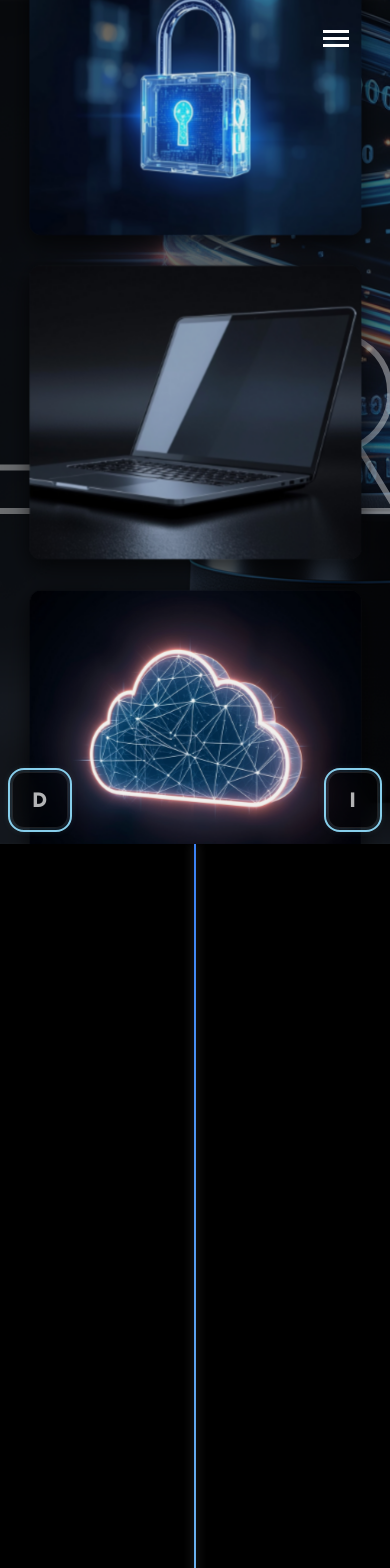
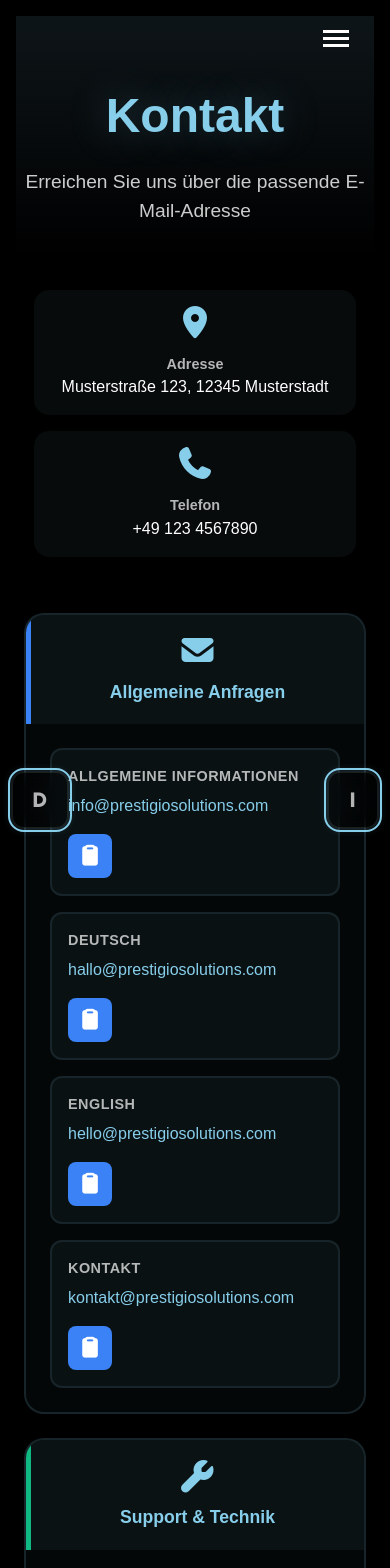
Before and after one commit to KristianPejic/PrestigioSolutions, an Angular app: page /kontakt in a window 390 px wide. Shown: the top 1568 px of the page. Built offline with nearby package versions, Linux system fonts and the light colour scheme.

Commit message:
feat/style: Styling our Kontakt Subsite,adding FA-Free Icons

```diff
--- a/angular.json
+++ b/angular.json
@@ -26,7 +26,8 @@
               }
             ],
             "styles": [
-              "src/styles.css"
+              "src/styles.css",
+              "node_modules/@fortawesome/fontawesome-free/css/all.min.css"
             ]
           },
           "configurations": {
--- a/package.json
+++ b/package.json
@@ -28,6 +28,7 @@
     "@angular/forms": "^20.3.0",
     "@angular/platform-browser": "^20.3.0",
     "@angular/router": "^20.3.0",
+    "@fortawesome/fontawesome-free": "^7.1.0",
     "rxjs": "~7.8.0",
     "three": "^0.180.0",
     "tslib": "^2.3.0",
--- a/src/app/app.html
+++ b/src/app/app.html
@@ -1,29 +1,8 @@
-<!-- Main App Container -->
-<div class="app-container">
+<!-- Router Outlet for all pages -->
+<router-outlet></router-outlet>
 
-  <!-- Hero Section (includes tile animation) -->
-  <app-hero (tileAnimationComplete)="onTileAnimationComplete()"></app-hero>
-
-  <!-- Wer Wir Sind Section (Large Text Section) -->
-  <app-wer-wir-sind (lineExtended)="onLineExtended($event)"></app-wer-wir-sind>
-
-  <!-- Image Reveal Section - Now with layout transformation -->
-  <app-image-reveal
-    [isLineExtended]="isLineExtended"
-    [leftLineConnected]="leftLineConnected"
-    [rightLineConnected]="rightLineConnected"
-    [imageSrc]="'assets/images/hero-section-slider/Pixabay/sonstiges/Earth.png'"
-    [imageAlt]="'Prestigio Solutions Team'"
-    (imageRevealed)="onImageRevealed()"
-    (layoutTransformed)="onLayoutTransformed()">
-  </app-image-reveal>
-
-  <app-short-services></app-short-services>
-
-</div>
-
-<!-- Sticky Navbar OUTSIDE app-container -->
+<!-- Sticky Navbar -->
 <app-navbar [showNavbar]="showNavbar"></app-navbar>
 
-<!-- Fixed Footer OUTSIDE app-container -->
+<!-- Fixed Footer -->
 <app-footer [showFooter]="showFooter"></app-footer>
--- a/src/app/app.ts
+++ b/src/app/app.ts
@@ -1,8 +1,5 @@
 import { Component, OnInit } from '@angular/core';
-import { HeroComponent } from './components/hero/hero';
-import { WerWirSindComponent } from './components/wer-wir-sind/wer-wir-sind';
-import { ImageRevealComponent } from './components/image-reveal/image-reveal';
-import { ShortServices } from './components/short-services/short-services';
+import { RouterOutlet } from '@angular/router';
 import { FooterComponent } from './components/footer/footer';
 import { NavbarComponent } from './components/navbar/navbar';
 
@@ -10,10 +7,7 @@
   selector: 'app-root',
   standalone: true,
   imports: [
-    HeroComponent,
-    WerWirSindComponent,
-    ImageRevealComponent,
-    ShortServices,
+    RouterOutlet,
     FooterComponent,
     NavbarComponent
   ],
@@ -22,12 +16,8 @@
 })
 export class AppComponent implements OnInit {
   title = 'PrestigioSolutions';
-  isLineExtended = false;
-  leftLineConnected = false;
-  rightLineConnected = false;
-  showFooter = false;
-  showNavbar = false;
-  private hasAnimationCompleted = false;
+  showFooter = true;
+  showNavbar = true;
 
   ngOnInit(): void {
     this.scrollToTop();
@@ -40,34 +30,4 @@
       document.body.scrollTop = 0;
     }
   }
-
-  onLineExtended(extended: boolean): void {
-    this.isLineExtended = extended;
-    console.log('Line extended from wer-wir-sind:', extended);
-  }
-
-  onImageRevealed(): void {
-    console.log('Image revealed!');
-  }
-
-  onLayoutTransformed(): void {
-    console.log('Layout transformed - connecting additional lines');
-    // Connect the left and right lines after layout transforms
-    setTimeout(() => {
-      this.leftLineConnected = true;
-      this.rightLineConnected = true;
-      console.log('Left and right lines now connected');
-    }, 300);
-  }
-
-  onTileAnimationComplete(): void {
-    if (!this.hasAnimationCompleted) {
-      this.showFooter = true;
-      this.showNavbar = true;
-      this.hasAnimationCompleted = true;
-      console.log('Tile animation complete - showing footer and navbar (FIRST TIME)');
-    } else {
-      console.log('Tile animation complete - footer and navbar already shown');
-    }
-  }
 }
--- a/src/app/components/pages/kontakt/kontakt.css
+++ b/src/app/components/pages/kontakt/kontakt.css
@@ -1,20 +1,298 @@
-.page-container { min-height: 100vh; background: black; color: white; padding: 2rem; }
-    .hero-section { text-align: center; padding: 6rem 2rem 4rem; background: linear-gradient(180deg, rgba(135, 206, 235, 0.1), transparent); }
-    .page-title { font-size: clamp(3rem, 8vw, 6rem); font-weight: 800; color: #87CEEB; margin-bottom: 1rem; text-shadow: 0 0 40px rgba(135, 206, 235, 0.3); }
-    .page-subtitle { font-size: clamp(1.2rem, 3vw, 2rem); color: rgba(255, 255, 255, 0.8); font-weight: 300; }
-    .contact-content { max-width: 1200px; margin: 0 auto; padding: 4rem 2rem; display: grid; gap: 3rem; grid-template-columns: 1fr 1.5fr; }
-    .contact-info { display: flex; flex-direction: column; gap: 1.5rem; }
-    .info-card { background: rgba(135, 206, 235, 0.05); border: 2px solid rgba(135, 206, 235, 0.2); border-radius: 20px; padding: 2rem; text-align: center; transition: all 0.4s ease; }
-    .info-card:hover { background: rgba(135, 206, 235, 0.08); border-color: rgba(135, 206, 235, 0.4); transform: translateY(-5px); }
-    .icon { font-size: 3rem; margin-bottom: 1rem; }
-    .info-card h3 { color: #87CEEB; font-size: 1.5rem; margin-bottom: 0.5rem; }
-    .info-card p { color: rgba(255, 255, 255, 0.8); line-height: 1.6; }
-    .contact-form-container { background: rgba(135, 206, 235, 0.05); border: 2px solid rgba(135, 206, 235, 0.2); border-radius: 20px; padding: 2.5rem; }
-    .contact-form { display: flex; flex-direction: column; gap: 1.5rem; }
-    .form-group { display: flex; flex-direction: column; gap: 0.5rem; }
-    .form-group label { color: #87CEEB; font-weight: 600; font-size: 1.1rem; }
-    .form-group input, .form-group textarea { background: rgba(135, 206, 235, 0.05); border: 2px solid rgba(135, 206, 235, 0.2); border-radius: 10px; padding: 1rem; color: white; font-size: 1rem; transition: all 0.3s ease; }
-    .form-group input:focus, .form-group textarea:focus { outline: none; border-color: rgba(135, 206, 235, 0.6); background: rgba(135, 206, 235, 0.08); }
-    .submit-btn { background: linear-gradient(135deg, #3b82f6, #87CEEB); border: none; border-radius: 10px; padding: 1.2rem 2rem; color: white; font-size: 1.1rem; font-weight: 600; cursor: pointer; transition: all 0.3s ease; }
-    .submit-btn:hover { transform: translateY(-2px); box-shadow: 0 10px 30px rgba(135, 206, 235, 0.3); }
-    @media (max-width: 768px) { .hero-section { padding: 5rem 1rem 3rem; } .contact-content { grid-template-columns: 1fr; padding: 2rem 1rem; } }
+/* Page Container */
+.page-container {
+  min-height: 100vh;
+  background: #000;
+  color: #fff;
+  padding: 2rem;
+  font-family: Arial, sans-serif;
+}
+
+/* Hero Section */
+.hero-section {
+  text-align: center;
+  padding: 6rem 2rem 2rem;
+  background: linear-gradient(180deg, rgba(135, 206, 235, 0.1), transparent);
+}
+
+.page-title {
+  font-size: clamp(3rem, 8vw, 6rem);
+  font-weight: 800;
+  color: #87CEEB;
+  margin-bottom: 1rem;
+  text-shadow: 0 0 40px rgba(135, 206, 235, 0.3);
+}
+
+.page-subtitle {
+  font-size: clamp(1.2rem, 3vw, 2rem);
+  color: rgba(255, 255, 255, 0.8);
+  font-weight: 300;
+}
+
+/* Contact Info */
+.contact-info {
+  display: flex;
+  flex-wrap: wrap;
+  justify-content: center;
+  gap: 2rem;
+  margin: 2rem 0;
+}
+
+.contact-card {
+  display: flex;
+  align-items: center;
+  gap: 1rem;
+  background: rgba(135, 206, 235, 0.05);
+  border-radius: 15px;
+  padding: 1rem 1.5rem;
+  min-width: 250px;
+  transition: all 0.3s ease;
+}
+
+.contact-card:hover {
+  background: rgba(135, 206, 235, 0.1);
+  transform: translateY(-3px);
+}
+
+.contact-icon {
+  font-size: 2rem;
+  color: #87CEEB;
+}
+
+.contact-text {
+  display: flex;
+  flex-direction: column;
+}
+
+.contact-label {
+  font-weight: 600;
+  font-size: 0.9rem;
+  color: rgba(255, 255, 255, 0.7);
+}
+
+.contact-value {
+  font-weight: 500;
+  font-size: 1rem;
+  color: #fff;
+}
+
+/* Email Categories Grid */
+.email-categories {
+  max-width: 1400px;
+  margin: 0 auto;
+  padding: 3rem 2rem;
+  display: grid;
+  gap: 2rem;
+  grid-template-columns: repeat(auto-fit, minmax(320px, 1fr));
+}
+
+/* Large Screens: 2 columns */
+@media (min-width: 1024px) {
+  .email-categories {
+    grid-template-columns: repeat(2, 1fr);
+  }
+}
+
+/* Category Card */
+.category-card {
+  background: rgba(135, 206, 235, 0.03);
+  border: 2px solid rgba(135, 206, 235, 0.15);
+  border-radius: 20px;
+  overflow: hidden;
+  transition: all 0.4s ease;
+}
+
+.category-card:hover {
+  border-color: rgba(135, 206, 235, 0.3);
+  transform: translateY(-5px);
+  box-shadow: 0 10px 40px rgba(135, 206, 235, 0.15);
+}
+
+/* Category Header */
+.category-header {
+  padding: 2rem;
+  background: rgba(135, 206, 235, 0.05);
+  border-left: 5px solid #3b82f6;
+  display: flex;
+  align-items: center;
+  gap: 1rem;
+}
+
+.category-icon {
+  font-size: 2.5rem;
+  color: #87CEEB;
+}
+
+.category-title {
+  font-size: 1.6rem;
+  font-weight: 700;
+  color: #87CEEB;
+  margin: 0;
+}
+
+/* Email List */
+.email-list {
+  padding: 1.5rem;
+  display: flex;
+  flex-direction: column;
+  gap: 1rem;
+}
+
+/* Email Item */
+.email-item {
+  background: rgba(135, 206, 235, 0.05);
+  border: 2px solid rgba(135, 206, 235, 0.1);
+  border-radius: 12px;
+  padding: 1.2rem;
+  display: flex;
+  justify-content: space-between;
+  align-items: center;
+  gap: 1rem;
+  cursor: pointer;
+  transition: all 0.3s ease;
+}
+
+.email-item:hover {
+  background: rgba(135, 206, 235, 0.08);
+  border-color: rgba(135, 206, 235, 0.3);
+  transform: translateX(5px);
+}
+
+.email-content {
+  display: flex;
+  flex-direction: column;
+  gap: 0.4rem;
+  flex: 1;
+  min-width: 0;
+}
+
+.email-label {
+  font-size: 0.9rem;
+  font-weight: 600;
+  color: rgba(255, 255, 255, 0.7);
+  text-transform: uppercase;
+  letter-spacing: 0.5px;
+}
+
+.email-address {
+  font-size: 1.1rem;
+  font-weight: 500;
+  color: #87CEEB;
+  word-break: break-all;
+}
+
+/* Copy Button */
+.copy-btn {
+  background: #3b82f6;
+  border: none;
+  border-radius: 8px;
+  width: 44px;
+  height: 44px;
+  display: flex;
+  align-items: center;
+  justify-content: center;
+  cursor: pointer;
+  transition: all 0.3s ease;
+  flex-shrink: 0;
+}
+
+.copy-btn:hover {
+  transform: scale(1.1);
+  box-shadow: 0 4px 15px rgba(59, 130, 246, 0.4);
+}
+
+.copy-btn:active {
+  transform: scale(0.95);
+}
+
+.copy-icon {
+  font-size: 1.3rem;
+}
+
+/* Responsive adjustments */
+@media (max-width: 768px) {
+  .contact-info {
+    flex-direction: column;
+    gap: 1rem;
+    align-items: center;
+  }
+
+  .contact-card {
+    width: 90%;
+    justify-content: flex-start;
+  }
+
+  .email-categories {
+    padding: 2rem 1rem;
+    gap: 1.5rem;
+  }
+
+  .category-header {
+    padding: 1.2rem;
+    gap: 0.8rem;
+  }
+
+  .category-title {
+    font-size: 1.2rem;
+  }
+
+  .email-item {
+    flex-direction: column;
+    align-items: flex-start;
+    padding: 1rem;
+  }
+
+  .copy-btn i {
+    font-size: 1.3rem;
+    transition: transform 0.2s ease, color 0.2s ease;
+  }
+
+  .copy-btn:active i {
+    transform: scale(0.9);
+  }
+
+  .copy-btn i.fa-circle-check {
+    color: #10b981;
+  }
+
+
+  .email-address {
+    font-size: 1rem;
+  }
+}
+
+@media (max-width: 480px) {
+  .page-container {
+    padding: 1rem;
+  }
+
+  .hero-section {
+    padding: 4rem 0.5rem 2rem;
+  }
+
+  .email-categories {
+    padding: 1.5rem 0.5rem;
+  }
+
+  .category-header {
+    flex-direction: column;
+    text-align: center;
+  }
+
+  .category-icon {
+    font-size: 2rem;
+  }
+
+  .category-title {
+    font-size: 1.1rem;
+  }
+
+  .contact-card {
+    flex-direction: column;
+    align-items: center;
+    text-align: center;
+  }
+
+  .contact-icon {
+    font-size: 2rem;
+  }
+}
--- a/src/app/components/pages/kontakt/kontakt.html
+++ b/src/app/components/pages/kontakt/kontakt.html
@@ -1,44 +1,47 @@
 <div class="page-container">
+  <!-- Hero Section -->
   <div class="hero-section">
     <h1 class="page-title">Kontakt</h1>
-    <p class="page-subtitle">Lassen Sie uns Ihr Projekt besprechen</p>
+    <p class="page-subtitle">Erreichen Sie uns über die passende E-Mail-Adresse</p>
   </div>
 
-  <div class="contact-content">
-    <div class="contact-info">
-      <div class="info-card">
-        <div class="icon">📧</div>
-        <h3>Email</h3>
-        <p>info@ihritpartner.de</p>
-      </div>
-      <div class="info-card">
-        <div class="icon">📞</div>
-        <h3>Telefon</h3>
-        <p>+49 (0) 123 456789</p>
-      </div>
-      <div class="info-card">
-        <div class="icon">📍</div>
-        <h3>Adresse</h3>
-        <p>Musterstraße 123<br>70000 Stuttgart</p>
+  <!-- Contact Info -->
+  <div class="contact-info">
+    <div class="contact-card">
+      <i class="fa-solid fa-location-dot contact-icon"></i>
+      <div class="contact-text">
+        <span class="contact-label">Adresse</span>
+        <span class="contact-value">{{ address }}</span>
       </div>
     </div>
+    <div class="contact-card">
+      <i class="fa-solid fa-phone contact-icon"></i>
+      <div class="contact-text">
+        <span class="contact-label">Telefon</span>
+        <span class="contact-value">{{ phone }}</span>
+      </div>
+    </div>
+  </div>
 
-    <div class="contact-form-container">
-      <form class="contact-form" (ngSubmit)="onSubmit()">
-        <div class="form-group">
-          <label>Name</label>
-          <input type="text" [(ngModel)]="formData.name" name="name" required>
+  <!-- E-Mail Kategorien -->
+  <div class="email-categories">
+    <div class="category-card" *ngFor="let category of emailCategories">
+      <div class="category-header" [style.border-left-color]="category.color">
+        <i class="{{ category.icon }} category-icon"></i>
+        <h2 class="category-title">{{ category.category }}</h2>
+      </div>
+
+      <div class="email-list">
+        <div class="email-item" *ngFor="let email of category.emails">
+          <div class="email-content">
+            <span class="email-label">{{ email.label }}</span>
+            <span class="email-address">{{ email.address }}</span>
+          </div>
+          <button class="copy-btn" [style.background]="category.color" (click)="copyToClipboard(email)">
+            <i class="fa-solid" [ngClass]="email.copied ? 'fa-circle-check' : 'fa-clipboard'"></i>
+          </button>
         </div>
-        <div class="form-group">
-          <label>Email</label>
-          <input type="email" [(ngModel)]="formData.email" name="email" required>
-        </div>
-        <div class="form-group">
-          <label>Nachricht</label>
-          <textarea [(ngModel)]="formData.message" name="message" rows="5" required></textarea>
-        </div>
-        <button type="submit" class="submit-btn">Nachricht senden</button>
-      </form>
+      </div>
     </div>
   </div>
 </div>
--- a/src/app/components/pages/kontakt/kontakt.ts
+++ b/src/app/components/pages/kontakt/kontakt.ts
@@ -1,19 +1,63 @@
 import { Component } from '@angular/core';
 import { CommonModule } from '@angular/common';
-import { FormsModule } from '@angular/forms';
+
 @Component({
   standalone: true,
   selector: 'app-kontakt',
   templateUrl: './kontakt.html',
   styleUrls: ['./kontakt.css'],
-  imports: [FormsModule]
+  imports: [CommonModule]
 })
 export class Kontakt {
- formData = { name: '', email: '', message: '' };
+  emailCategories = [
+    {
+      category: 'Allgemeine Anfragen',
+      icon: 'fa-solid fa-envelope',
+      emails: [
+        { address: 'info@prestigiosolutions.com', label: 'Allgemeine Informationen', copied: false },
+        { address: 'hallo@prestigiosolutions.com', label: 'Deutsch', copied: false },
+        { address: 'hello@prestigiosolutions.com', label: 'English', copied: false },
+        { address: 'kontakt@prestigiosolutions.com', label: 'Kontakt', copied: false }
+      ],
+      color: '#3b82f6'
+    },
+    {
+      category: 'Support & Technik',
+      icon: 'fa-solid fa-wrench',
+      emails: [
+        { address: 'support@prestigiosolutions.com', label: 'Kundensupport', copied: false },
+        { address: 'it@prestigiosolutions.com', label: 'IT-Abteilung', copied: false },
+        { address: 'technik@prestigiosolutions.com', label: 'Technischer Support', copied: false }
+      ],
+      color: '#10b981'
+    },
+    {
+      category: 'Verwaltung',
+      icon: 'fa-solid fa-briefcase',
+      emails: [
+        { address: 'buchhaltung@prestigiosolutions.com', label: 'Buchhaltung', copied: false }
+      ],
+      color: '#f59e0b'
+    },
+    {
+      category: 'Rechtliches',
+      icon: 'fa-solid fa-gavel',
+      emails: [
+        { address: 'datenschutz@prestigiosolutions.com', label: 'Datenschutz', copied: false },
+        { address: 'impressum@prestigiosolutions.com', label: 'Impressum', copied: false },
+        { address: 'recht@prestigiosolutions.com', label: 'Rechtsabteilung', copied: false }
+      ],
+      color: '#8b5cf6'
+    }
+  ];
 
-  onSubmit() {
-    console.log('Form submitted:', this.formData);
-    alert('Vielen Dank für Ihre Nachricht! Wir melden uns bald bei Ihnen.');
-    this.formData = { name: '', email: '', message: '' };
+  address = 'Musterstraße 123, 12345 Musterstadt';
+  phone = '+49 123 4567890';
+
+  copyToClipboard(email: any): void {
+    navigator.clipboard.writeText(email.address).then(() => {
+      email.copied = true; // show check icon
+      setTimeout(() => email.copied = false, 2000); // revert after 2s
+    });
   }
 }
```
Also changed, not shown: 1 other file (tests, documents, lock files or other folders).
